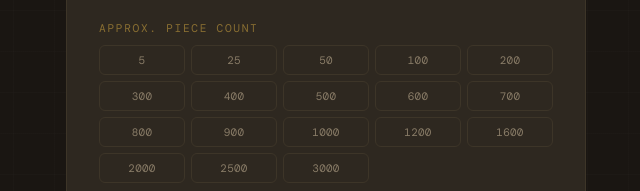
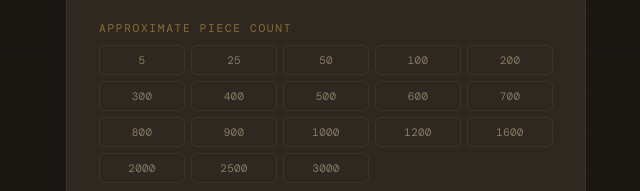
Before and after one commit to donnalay/custom-jigsaw-puzzle, a plain HTML site: page index.html in a window 1280 px wide. Shown: the part 339-530 px from the top of the page, 314-954 px from the left. Drawn offline with nearby package versions, Linux system fonts and the light colour scheme.

Commit message:
Fix typo in field label for piece count

```diff
--- a/index.html
+++ b/index.html
@@ -705,7 +705,7 @@
         </div>
       </div>
       <div>
-        <p class="field-label">Approx. piece Count</p>
+        <p class="field-label">Approximate Piece Count</p>
         <div class="piece-count-grid" id="piece-count-grid">
           <button class="piece-count-btn" data-count="5">5</button>
           <button class="piece-count-btn" data-count="25">25</button>
```
